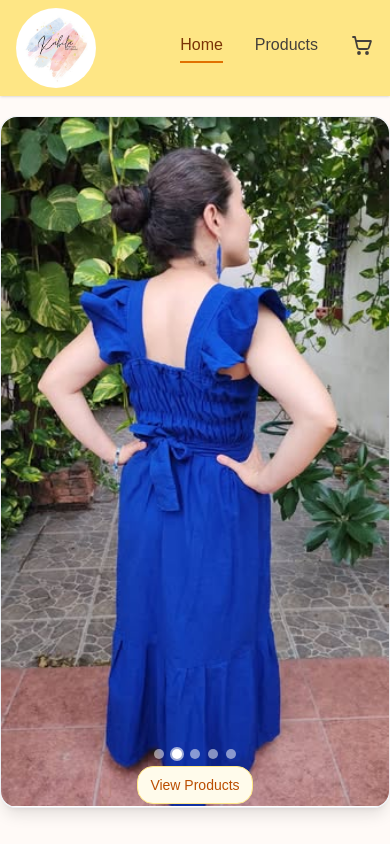
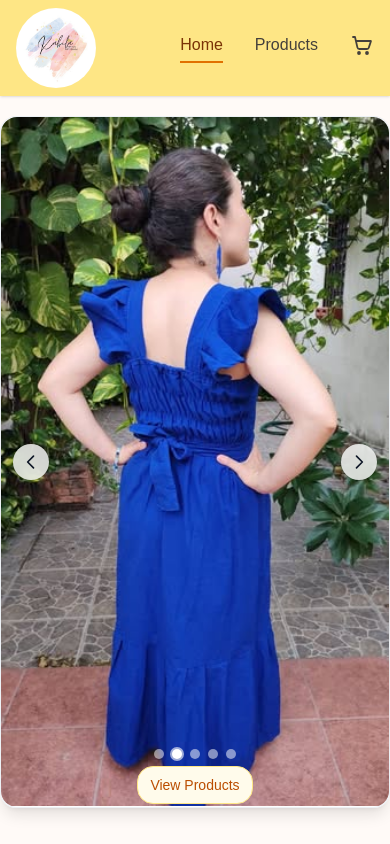
Before and after one commit to kflieder/lisa-kabila, a Next.js app: page / in a window 390 px wide. Shown: the top 844 px of the page. Built offline with nearby package versions, Linux system fonts and the light colour scheme.

Commit message:
Update ImageSlider.tsx

```diff
--- a/src/components/Home/ImageSlider.tsx
+++ b/src/components/Home/ImageSlider.tsx
@@ -58,7 +58,7 @@ function ImageSlider({setActiveTabFromImageSlider}: {setActiveTabFromImageSlider
                                     <img
                                         src={src}
                                         alt={`Slide ${i + 1}`}
-                                        className="block w-full sm:h-64 h -auto md:h-96 object-contain select-none"
+                                        className="block w-full sm:h-84 h-auto md:h-96 object-contain select-none"
                                         draggable={false}
                                     />
                                 </div>
@@ -69,7 +69,7 @@ function ImageSlider({setActiveTabFromImageSlider}: {setActiveTabFromImageSlider
                     <button
                         onClick={prev}
                         aria-label="Previous"
-                        className="absolute left-3 top-1/2 -translate-y-1/2 rounded-full bg-white/80 hover:bg-white text-gray-900 shadow p-2 backdrop-blur opacity-0 group-hover:opacity-100 transition cursor-pointer"
+                        className="absolute left-3 top-1/2 -translate-y-1/2 rounded-full bg-white/80 hover:bg-white text-gray-900 shadow p-2 backdrop-blur sm:opacity-0 group-hover:opacity-100 transition cursor-pointer"
                     >
                         <svg xmlns="http://www.w3.org/2000/svg" className="h-5 w-5" fill="none" viewBox="0 0 24 24" stroke="currentColor">
                             <path strokeLinecap="round" strokeLinejoin="round" strokeWidth={2} d="M15 19l-7-7 7-7" />
@@ -78,7 +78,7 @@ function ImageSlider({setActiveTabFromImageSlider}: {setActiveTabFromImageSlider
                     <button
                         onClick={next}
                         aria-label="Next"
-                        className="absolute right-3 top-1/2 -translate-y-1/2 rounded-full bg-white/80 hover:bg-white text-gray-900 shadow p-2 backdrop-blur opacity-0 group-hover:opacity-100 transition cursor-pointer"
+                        className="absolute right-3 top-1/2 -translate-y-1/2 rounded-full bg-white/80 hover:bg-white text-gray-900 shadow p-2 backdrop-blur sm:opacity-0 group-hover:opacity-100 transition cursor-pointer"
                     >
                         <svg xmlns="http://www.w3.org/2000/svg" className="h-5 w-5" fill="none" viewBox="0 0 24 24" stroke="currentColor">
                             <path strokeLinecap="round" strokeLinejoin="round" strokeWidth={2} d="M9 5l7 7-7 7" />
```
